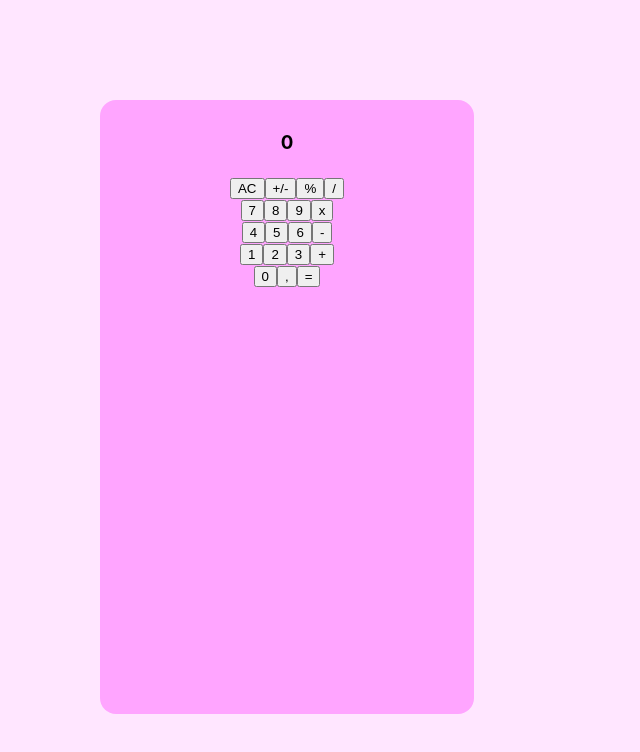
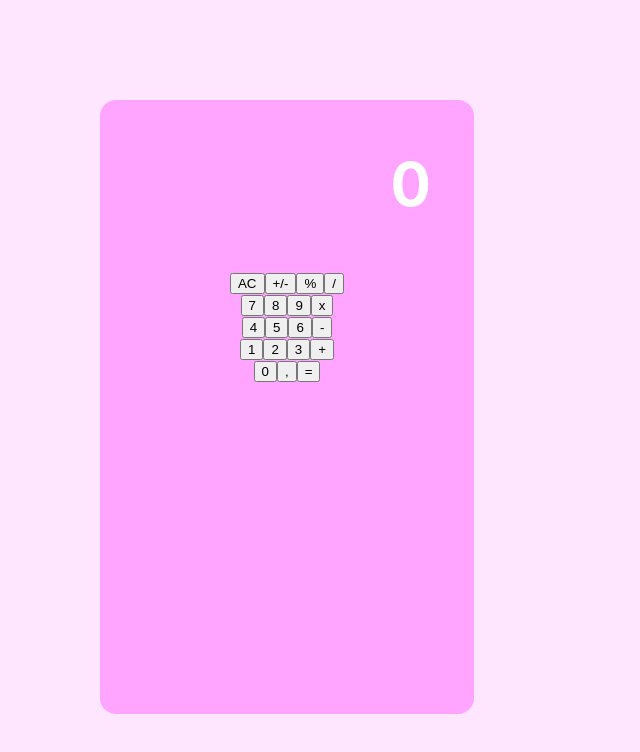
Before and after one commit to vitoriasaturnino/barbie-calculator, a React (Create React App) app: page / in a window 1280 px wide. Shown: the top 752 px of the page, without its empty margins (0-640 px from the left). Built offline with nearby package versions, Linux system fonts and the light colour scheme.

Commit message:
estilização display

```diff
--- a/src/components/calculatorStyle.css
+++ b/src/components/calculatorStyle.css
@@ -15,3 +15,21 @@ html {
   margin-top: 5px;
   padding: 5px;
 }
+
+.display {
+  height: 120px;
+  margin: 4px;
+  margin-bottom: 6px;
+  padding-right: 25px;
+  padding-top: 20px;
+  padding-bottom: 5px;
+  border: none;
+  text-align: right;
+}
+
+h3 {
+  color: #ffffff;
+  font-size: 60px;
+  padding: 2px;
+  margin-top: 10px;
+}
```
